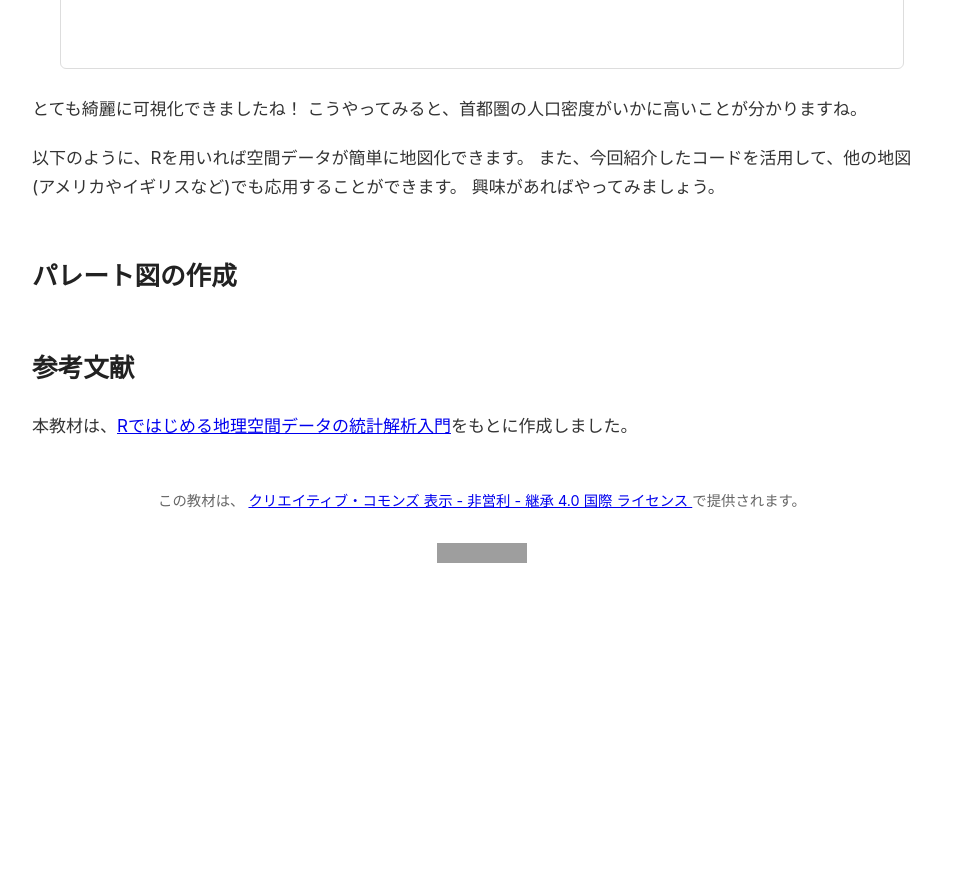
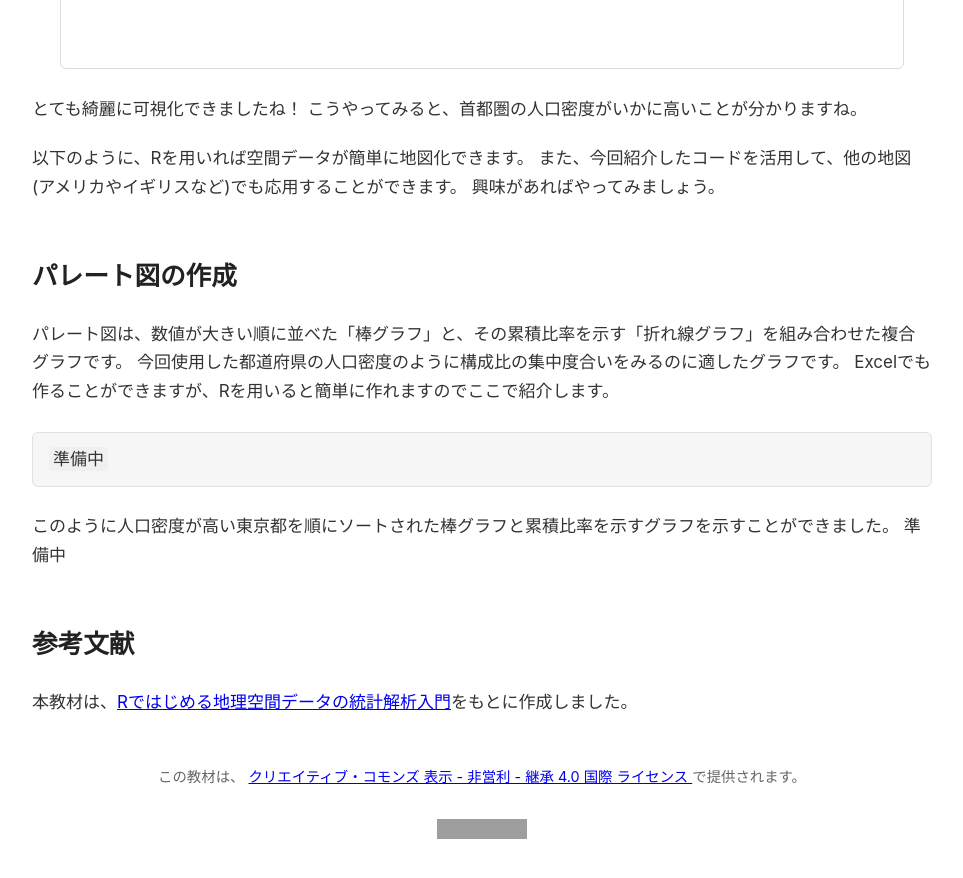
Before and after one commit to MasayaMatsushita/spatiotemporal-analysis, a Jekyll site: the page built from docs/lec/11-spatial-data-analysis-r.md, in a window 1280 px wide and 900 px high, scrolled down 10069 px. Shown: the top 878 px of the window, without its empty margins (158-1121 px from the left). Built offline with Jekyll 4.4.1, drawn with Linux system fonts in a browser that asks for light colours; our own code applies the rules of GitHub Pages for plain Markdown files; before the commit the page ends 10693 px from its top, so only the background shows below that; grey boxes are pictures that could not be loaded.

Commit message:
パレート図の説明追加(draft)

````diff
--- a/docs/lec/11-spatial-data-analysis-r.md
+++ b/docs/lec/11-spatial-data-analysis-r.md
@@ -203,6 +203,17 @@ plot(pref["density"], breaks=breaks, nbreaks=nc, pal=pal)
 
 ## パレート図の作成
 
+パレート図は、数値が大きい順に並べた「棒グラフ」と、その累積比率を示す「折れ線グラフ」を組み合わせた複合グラフです。
+今回使用した都道府県の人口密度のように構成比の集中度合いをみるのに適したグラフです。
+Excelでも作ることができますが、Rを用いると簡単に作れますのでここで紹介します。
+
+```R
+準備中
+```
+
+このように人口密度が高い東京都を順にソートされた棒グラフと累積比率を示すグラフを示すことができました。
+準備中
+
 ## 参考文献
 
 本教材は、[Rではじめる地理空間データの統計解析入門](https://www.kspub.co.jp/book/detail/5273036.html)をもとに作成しました。
````
